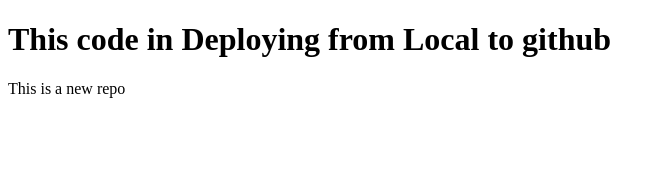
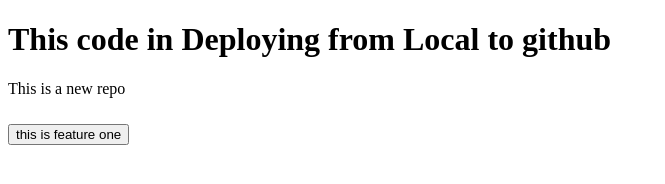
Before and after one commit to Turzo02/amni, a plain HTML site: page index.html in a window 1280 px wide. Shown: the whole page, without its empty margins (0-665 px from the left). Drawn offline with Linux system fonts and the light colour scheme.

Commit message:
added a button

```diff
--- a/index.html
+++ b/index.html
@@ -8,5 +8,12 @@
 <body>
     <h1>This code in Deploying from Local to github</h1>
     <p>This is a new repo</p>
+
+    <h2>
+        <button>
+            this is feature one
+
+        </button>
+    </h2>
 </body>
 </html>
```
